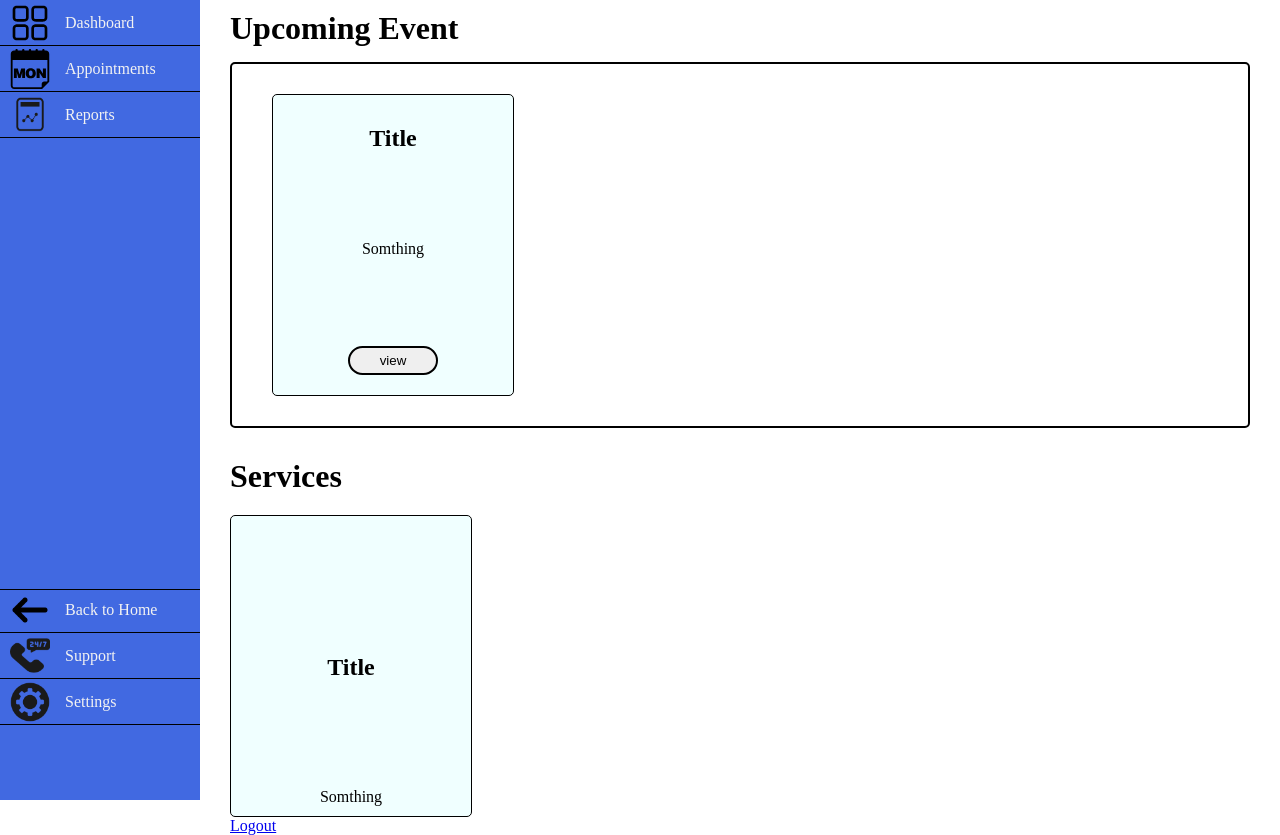
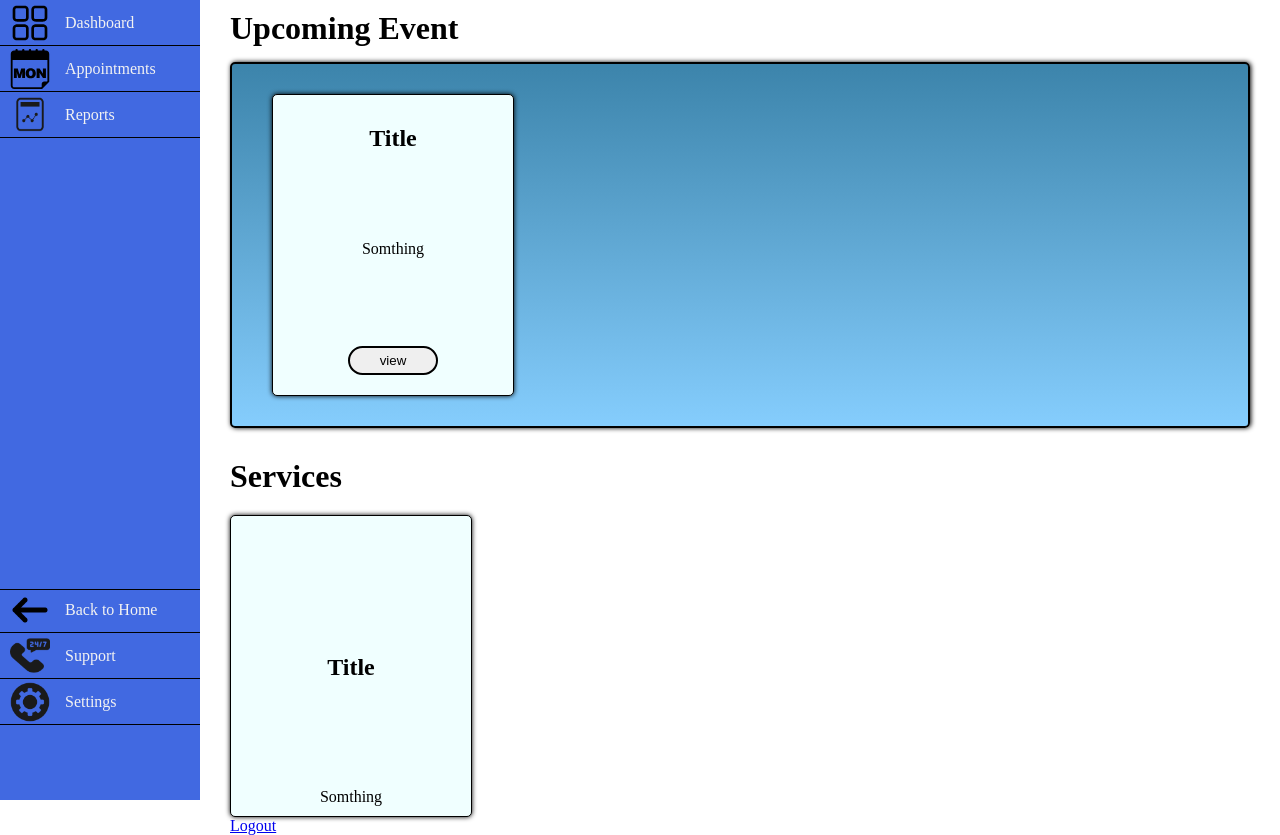
Before and after one commit to hxshan/Health_CheckUp_System, a PHP site: page /pages/UserDashboard.php in a window 1280 px wide. Shown: the part 75-910 px from the top of the page. Run offline with PHP 8.4, Linux system fonts and the light colour scheme; the visitor is signed in with stand-in values (Sample User, id 1); data that the repository does not hold is empty.

Commit message:
BOx shao

```diff
--- a/styles/Dashboard.css
+++ b/styles/Dashboard.css
@@ -37,10 +37,12 @@ margin-right: 30px;
 /*-------------------------------------------------------Dashbord-------------------------------------------------------------*/
 .upcoming-div {
   /*  background: linear-gradient(royalblue, #92f468);*/
+  background:linear-gradient(#3C84AB,#85CDFD) ;
     display: flex;
     align-items: center;
     margin-top: 15px;
     border: 2px solid black;
+    box-shadow: 1px 0px 5px;
     border-radius: 5px;
     padding: 30px 40px;
     min-height: 300px;
@@ -58,6 +60,7 @@ margin-right: 30px;
     justify-content: space-between;
     border: 1px solid black;
     border-radius: 5px;
+    box-shadow: 0px 0px 5px;
     padding: 10px 20px;
     height: 280px;
     width: 200px;
```
